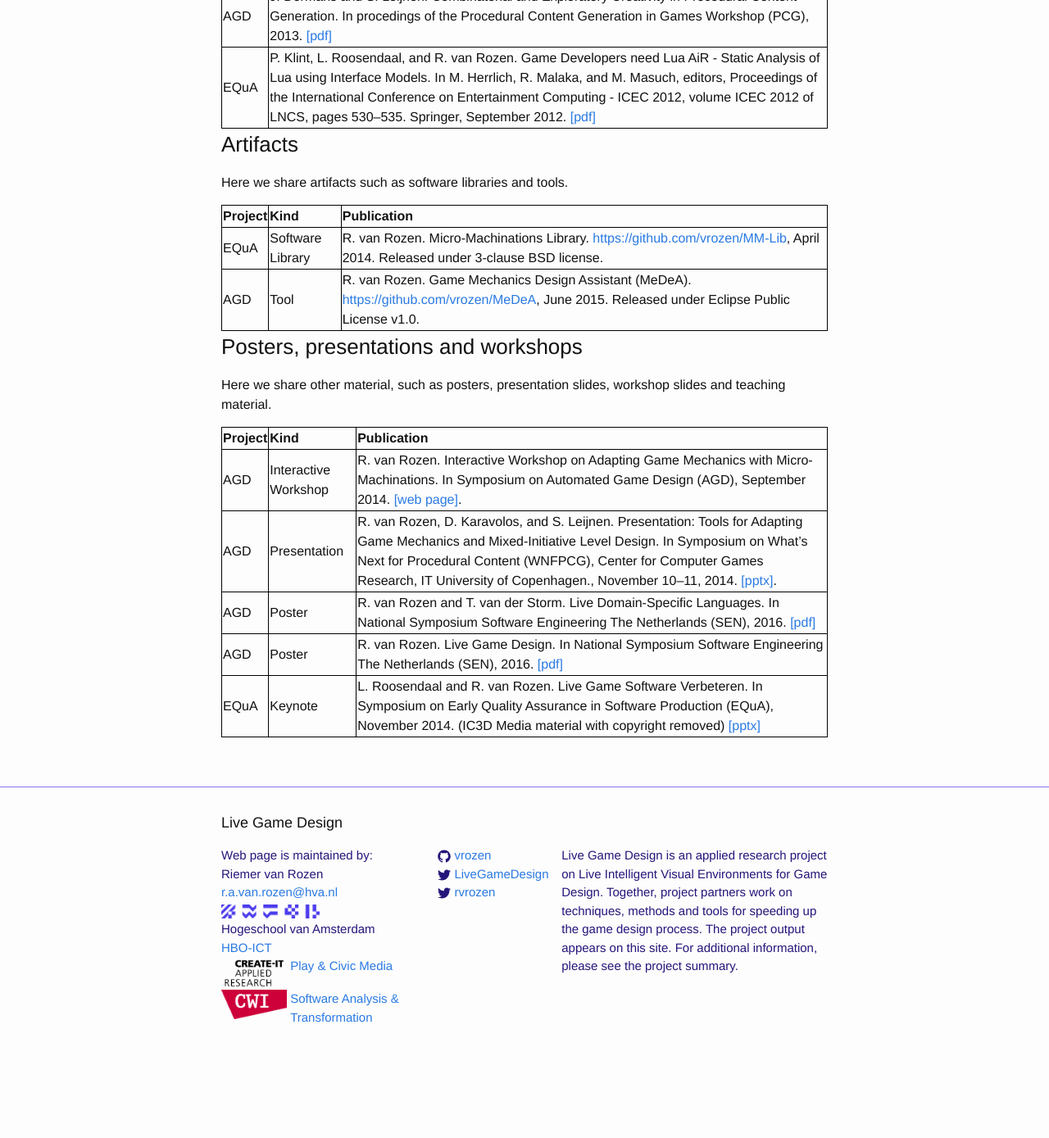
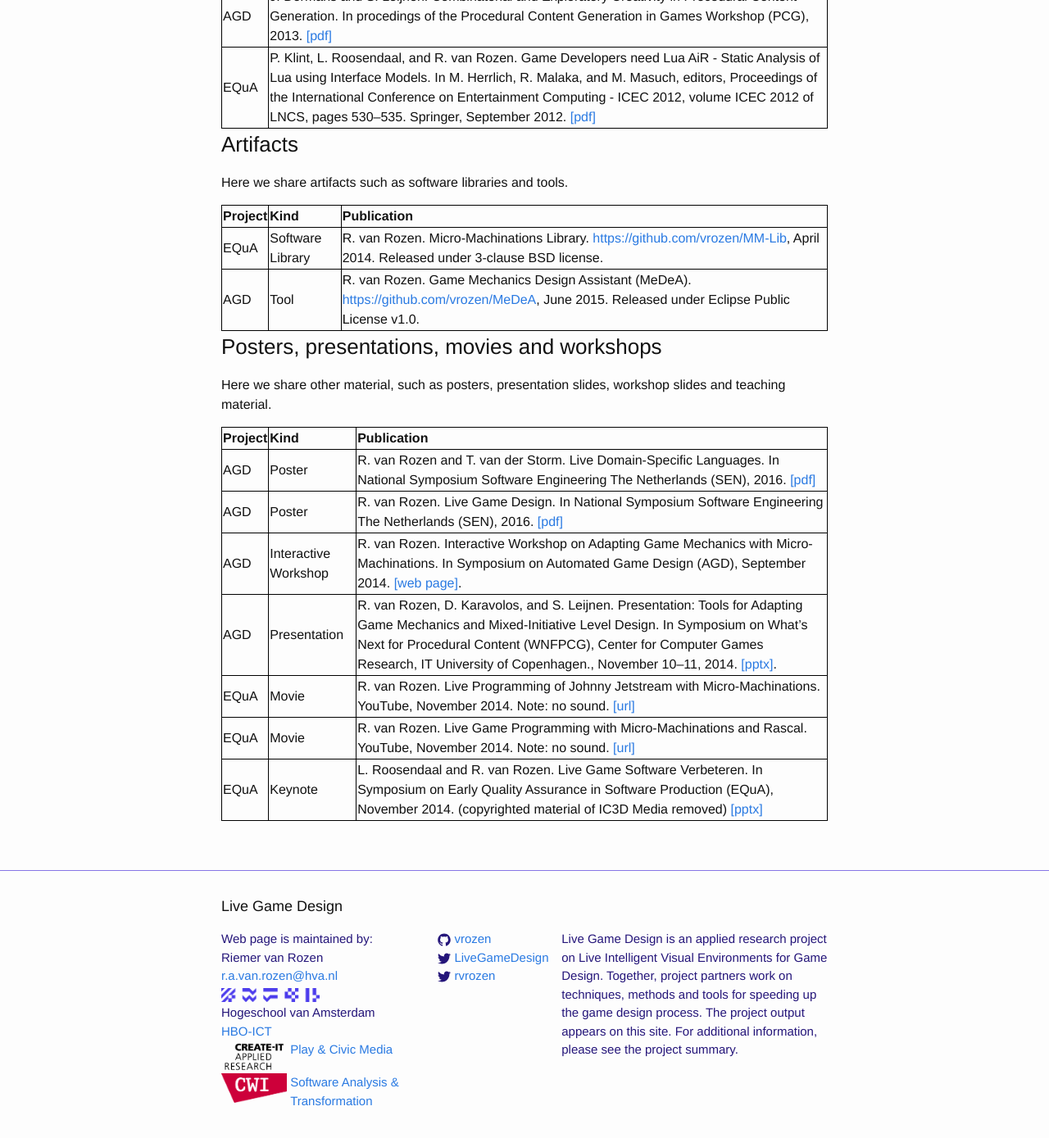
Before and after one commit to LiveGameDesign/LiveGameDesign.github.io, a Jekyll site: the page built from publications.md, in a window 1280 px wide and 1400 px high, scrolled down 1453 px. Shown: the top 1389 px of the window at 82% size. Built offline with Jekyll 4.4.1, drawn with Linux system fonts in a browser that asks for light colours; before the commit the page ends 2751 px from its top, so only the background shows below that.

Commit message:
Added youtube movies

```diff
--- a/publications.md
+++ b/publications.md
@@ -60,13 +60,15 @@ Here we share artifacts such as software libraries and tools.
 | EQuA      | Software Library | R. van Rozen. Micro-Machinations Library. [https://github.com/vrozen/MM-Lib](https://github.com/vrozen/MM-Lib), April 2014. Released under 3-clause BSD license. |
 | AGD       | Tool             | R. van Rozen. Game Mechanics Design Assistant (MeDeA). [https://github.com/vrozen/MeDeA](https://github.com/vrozen/MeDeA), June 2015. Released under Eclipse Public License v1.0. |
 
-### Posters, presentations and workshops
+### Posters, presentations, movies and workshops
 Here we share other material, such as posters, presentation slides, workshop slides and teaching material.
 
 | Project | Kind                 | Publication |
 |:------- |:---------------------|:----------- |
+| AGD    | Poster                | R. van Rozen and T. van der Storm. Live Domain-Specific Languages. In National Symposium Software Engineering The Netherlands (SEN), 2016. [[pdf]](http://LiveGameDesign.github.io/assets/LiveDSLs_SEN2016.pdf)|
+| AGD    | Poster                | R. van Rozen. Live Game Design. In National Symposium Software Engineering The Netherlands (SEN), 2016. [[pdf]](http://LiveGameDesign.github.io/assets/LiveGameDesign_SEN2016.pdf)|
 | AGD     | Interactive Workshop | R. van Rozen. Interactive Workshop on Adapting Game Mechanics with Micro-Machinations. In Symposium on Automated Game Design (AGD), September 2014. [[web page]](http://vrozen.github.io/agd2014/). |
 | AGD     | Presentation         | R. van Rozen, D. Karavolos, and S. Leijnen. Presentation: Tools for Adapting Game Mechanics and Mixed-Initiative Level Design. In Symposium on What’s Next for Procedural Content (WNFPCG), Center for Computer Games Research, IT University of Copenhagen., November 10–11, 2014. [[pptx]](http://vrozen.github.io/wnfpcg2014/WNFPCG_slides_HvA.pptx). |
-| AGD    | Poster                | R. van Rozen and T. van der Storm. Live Domain-Specific Languages. In National Symposium Software Engineering The Netherlands (SEN), 2016. [[pdf]](http://LiveGameDesign.github.io/assets/LiveDSLs_SEN2016.pdf)|
-| AGD    | Poster                | R. van Rozen. Live Game Design. In National Symposium Software Engineering The Netherlands (SEN), 2016. [[pdf]](http://LiveGameDesign.github.io/assets/LiveGameDesign_SEN2016.pdf)|
-| EQuA    | Keynote              | L. Roosendaal and R. van Rozen. Live Game Software Verbeteren. In Symposium on Early Quality Assurance in Software Production (EQuA), November 2014. (IC3D Media material with copyright removed) [[pptx]](http://LiveGameDesign.github.io/assets/EQuA2014_rozen.pptx)|
+| EQuA    | Movie                | R. van Rozen. Live Programming of Johnny Jetstream with Micro-Machinations. YouTube, November 2014. Note: no sound. [[url]](https://www.youtube.com/watch?v=igNeE55sG24) |
+| EQuA    | Movie                | R. van Rozen. Live Game Programming with Micro-Machinations and Rascal. YouTube, November 2014. Note: no sound. [[url]](https://www.youtube.com/watch?v=YzsKaJEX4D4) |
+| EQuA    | Keynote              | L. Roosendaal and R. van Rozen. Live Game Software Verbeteren. In Symposium on Early Quality Assurance in Software Production (EQuA), November 2014. (copyrighted material of IC3D Media removed) [[pptx]](http://LiveGameDesign.github.io/assets/EQuA2014_rozen.pptx)|
```
Also changed, not shown: 2 other files.
